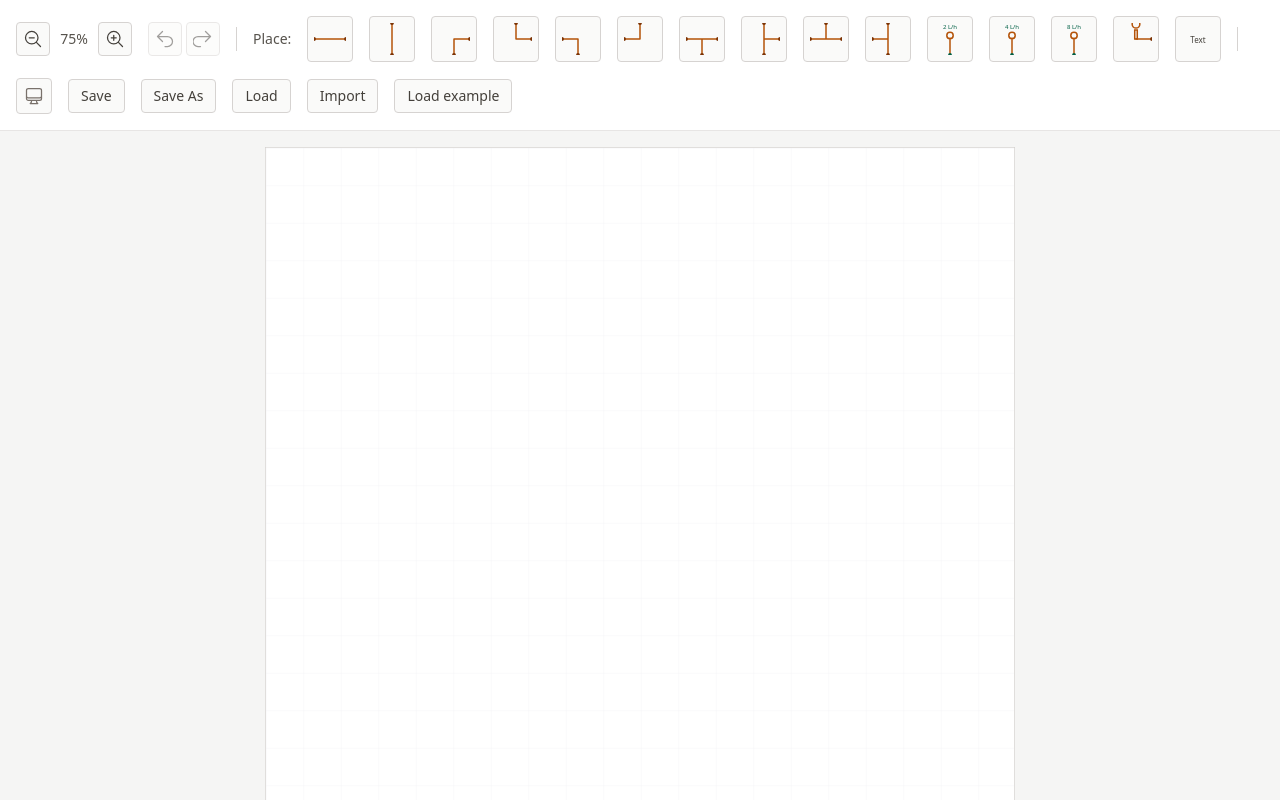
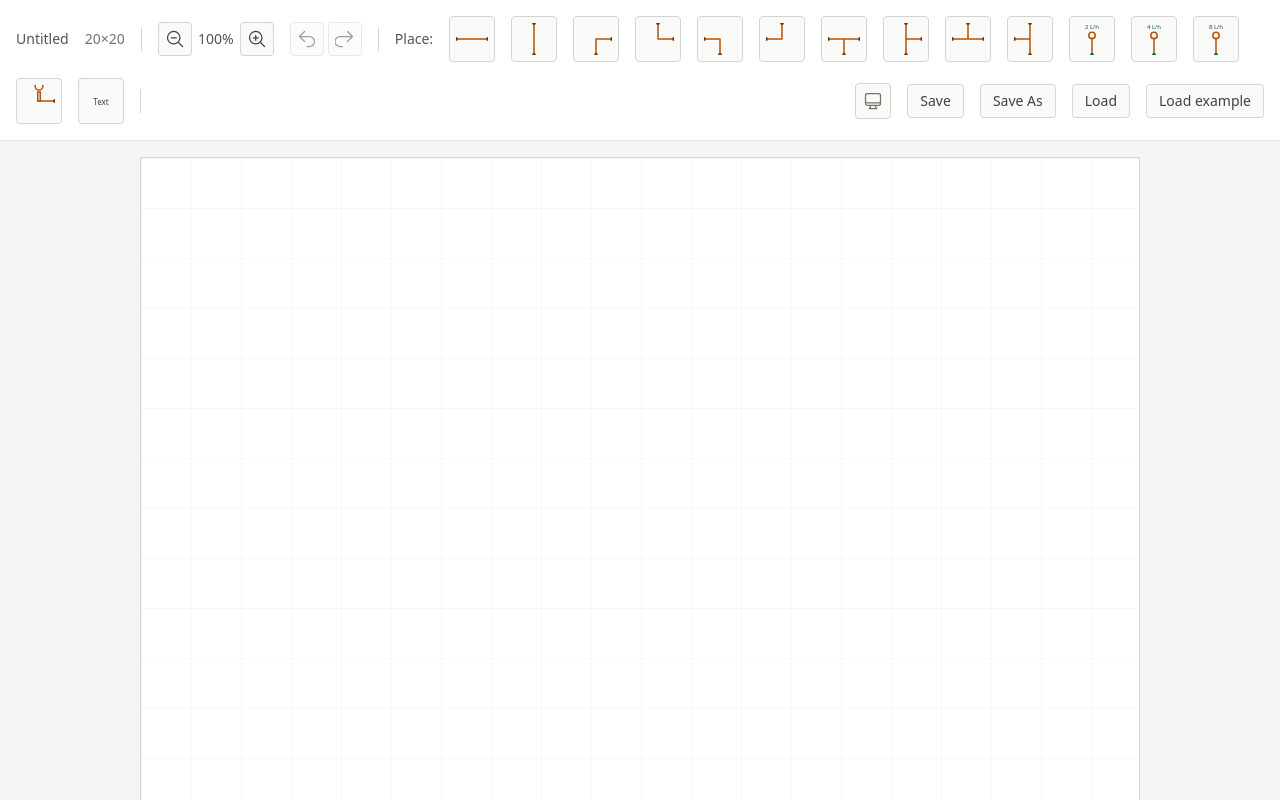
Before and after one commit to eugenefvdm/irrigation-planner, a Next.js app: page / in a window 1280 px wide. Shown: the top 800 px of the page. Built offline with nearby package versions, Linux system fonts and the light colour scheme.

Commit message:
Add Save/Load with file-based persistence, document naming, auto-save, and unsaved changes protection

```diff
--- a/src/app/page.tsx
+++ b/src/app/page.tsx
@@ -2,12 +2,14 @@
 
 import { Toolbar } from "@/components/Toolbar";
 import { GridCanvas } from "@/components/GridCanvas";
+import { DiagramPersistence } from "@/components/DiagramPersistence";
 import { useGridStore } from "@/store/useGridStore";
 
 export default function Home() {
   const zoom = useGridStore((s) => s.zoom);
   return (
     <main className="min-h-screen flex flex-col">
+      <DiagramPersistence />
       <Toolbar />
       <div className="flex-1 p-4 overflow-auto flex justify-center items-start">
         <div
--- /dev/null
+++ b/src/components/DiagramPersistence.tsx
@@ -0,0 +1,37 @@
+"use client";
+
+import { useEffect, useRef } from "react";
+import { useGridStore } from "@/store/useGridStore";
+
+const STORAGE_KEY = "irrigation-diagram";
+
+/**
+ * Restores diagram from localStorage on mount (e.g. after refresh).
+ * Auto-saves to localStorage on every change so a refresh doesn't lose work.
+ */
+export function DiagramPersistence() {
+  const grid = useGridStore((s) => s.grid);
+  const history = useGridStore((s) => s.history);
+  const historyIndex = useGridStore((s) => s.historyIndex);
+  const zoom = useGridStore((s) => s.zoom);
+  const documentName = useGridStore((s) => s.documentName);
+  const isFirstSaveRun = useRef(true);
+
+  useEffect(() => {
+    const json = localStorage.getItem(STORAGE_KEY);
+    if (json) {
+      useGridStore.getState().loadFromJson(json);
+    }
+  }, []);
+
+  useEffect(() => {
+    if (isFirstSaveRun.current) {
+      isFirstSaveRun.current = false;
+      return;
+    }
+    const json = useGridStore.getState().exportJson();
+    localStorage.setItem(STORAGE_KEY, json);
+  }, [grid, history, historyIndex, zoom, documentName]);
+
+  return null;
+}
--- a/src/components/Toolbar.tsx
+++ b/src/components/Toolbar.tsx
@@ -4,6 +4,7 @@ import { useState, useEffect, useCallback, useRef } from "react";
 import { useGridStore } from "@/store/useGridStore";
 import { useThemeStore, type Theme } from "@/store/useThemeStore";
 import { exampleJson } from "@/data/example";
+import { GRID_HEIGHT, GRID_WIDTH } from "@/lib/constants";
 import { ComponentSymbol } from "./ComponentSymbol";
 
 function useToast() {
@@ -105,13 +106,41 @@ export function Toolbar() {
   const redo = useGridStore((s) => s.redo);
   const history = useGridStore((s) => s.history);
   const historyIndex = useGridStore((s) => s.historyIndex);
+  const grid = useGridStore((s) => s.grid);
+  const documentName = useGridStore((s) => s.documentName);
+  const setDocumentName = useGridStore((s) => s.setDocumentName);
+  const [editingName, setEditingName] = useState(false);
+  const [nameInput, setNameInput] = useState(documentName);
+  const nameInputRef = useRef<HTMLInputElement>(null);
+  useEffect(() => {
+    if (editingName) {
+      nameInputRef.current?.focus();
+      nameInputRef.current?.select();
+    }
+  }, [editingName]);
   const canUndo = historyIndex > 0;
   const canRedo = historyIndex < history.length - 1;
+  const lastSavedSnapshotRef = useRef<string | null>(null);
+
+  function checkDirty(): boolean {
+    if (lastSavedSnapshotRef.current === null) {
+      return Object.keys(grid).length > 0;
+    }
+    return exportJson() !== lastSavedSnapshotRef.current;
+  }
+
   const btnClass =
     "p-1.5 rounded border transition-colors border-stone-300 dark:border-stone-600 bg-stone-50 dark:bg-stone-700/50 hover:bg-stone-100 dark:hover:bg-stone-700 text-stone-700 dark:text-stone-300 disabled:opacity-50 disabled:pointer-events-none";
 
   const handleLoadExample = () => {
+    if (checkDirty()) {
+      const discard = window.confirm(
+        "You have unsaved changes. Discard and load example anyway?"
+      );
+      if (!discard) return;
+    }
     useGridStore.getState().loadFromJson(exampleJson);
+    lastSavedSnapshotRef.current = exportJson();
   };
 
   const saveAsFilename = () => {
@@ -124,49 +153,67 @@ export function Toolbar() {
     return `irrigation-plan-${y}-${m}-${d}-${h}-${min}.json`;
   };
 
-  const handleSaveAs = () => {
-    const json = exportJson();
+  function downloadAsFile(json: string, filename: string) {
     const blob = new Blob([json], { type: "application/json" });
     const url = URL.createObjectURL(blob);
     const a = document.createElement("a");
     a.href = url;
-    a.download = saveAsFilename();
+    a.download = filename.endsWith(".json") ? filename : `${filename}.json`;
     a.click();
     URL.revokeObjectURL(url);
+  }
+
+  const handleSaveAs = () => {
+    const json = exportJson();
+    downloadAsFile(json, saveAsFilename());
   };
 
-  const STORAGE_KEY = "irrigation-diagram";
-
   const handleSave = () => {
+    if (documentName === "Untitled") {
+      const name = window.prompt("Enter a name for this diagram (file will be downloaded):");
+      if (name == null) return;
+      const trimmed = name.trim();
+      const fileStem = trimmed
+        ? trimmed.replace(/[^\w\s-]/g, "").replace(/\s+/g, "-")
+        : saveAsFilename().replace(/\.json$/i, "");
+      const displayName = trimmed || fileStem;
+      setDocumentName(displayName);
+      const json = exportJson();
+      downloadAsFile(json, fileStem);
+      lastSavedSnapshotRef.current = json;
+      toast.show("Saved");
+      return;
+    }
     const json = exportJson();
-    localStorage.setItem(STORAGE_KEY, json);
+    const fileStem = documentName.replace(/[^\w\s-]/g, "").replace(/\s+/g, "-") || saveAsFilename().replace(/\.json$/i, "");
+    downloadAsFile(json, fileStem);
+    lastSavedSnapshotRef.current = json;
     toast.show("Saved");
-  };
-
-  const handleLoad = () => {
-    const json = localStorage.getItem(STORAGE_KEY);
-    if (json) {
-      loadFromJson(json);
-      toast.show("Loaded");
-    }
   };
 
   const loadFromJson = useGridStore((s) => s.loadFromJson);
   const fileInputRef = useRef<HTMLInputElement>(null);
 
-  const handleImportClick = () => {
+  const handleLoadClick = () => {
     fileInputRef.current?.click();
   };
 
-  const handleImportFile = (e: React.ChangeEvent<HTMLInputElement>) => {
+  const handleLoadFile = (e: React.ChangeEvent<HTMLInputElement>) => {
     const file = e.target.files?.[0];
     e.target.value = "";
     if (!file) return;
     file.text().then(
       (text) => {
+        if (checkDirty()) {
+          const discard = window.confirm(
+            "You have unsaved changes. Discard and load from file anyway?"
+          );
+          if (!discard) return;
+        }
         try {
           loadFromJson(text);
-          toast.show("Loaded from file");
+          lastSavedSnapshotRef.current = exportJson();
+          toast.show("Loaded");
         } catch {
           toast.show("Invalid file");
         }
@@ -205,6 +252,48 @@ export function Toolbar() {
         </div>
       )}
       <div className="flex flex-wrap items-center gap-4 p-4 bg-white dark:bg-stone-800 border-b border-stone-200 dark:border-stone-700">
+      {editingName ? (
+        <input
+          ref={nameInputRef}
+          type="text"
+          value={nameInput}
+          onChange={(e) => setNameInput(e.target.value)}
+          onBlur={() => {
+            setDocumentName(nameInput);
+            setEditingName(false);
+          }}
+          onKeyDown={(e) => {
+            if (e.key === "Enter") {
+              setDocumentName(nameInput);
+              setEditingName(false);
+              nameInputRef.current?.blur();
+            }
+            if (e.key === "Escape") {
+              setNameInput(documentName);
+              setEditingName(false);
+              nameInputRef.current?.blur();
+            }
+          }}
+          className="text-sm font-medium text-stone-600 dark:text-stone-400 bg-stone-100 dark:bg-stone-700 border border-stone-300 dark:border-stone-600 rounded px-1.5 py-0.5 min-w-[6rem] max-w-[12rem] focus:outline-none focus:ring-1 focus:ring-amber-500 dark:focus:ring-amber-400"
+          aria-label="Document name"
+        />
+      ) : (
+        <button
+          type="button"
+          onClick={() => {
+            setNameInput(documentName);
+            setEditingName(true);
+          }}
+          className="text-sm font-medium text-stone-600 dark:text-stone-400 truncate max-w-[12rem] text-left hover:text-stone-800 dark:hover:text-stone-200 focus:outline-none focus:ring-1 focus:ring-amber-500 dark:focus:ring-amber-400 rounded px-0.5 -mx-0.5"
+          title={`${documentName} (click to rename)`}
+        >
+          {documentName}
+        </button>
+      )}
+      <span className="text-sm text-stone-500 dark:text-stone-500" title="Grid size">
+        {GRID_WIDTH}×{GRID_HEIGHT}
+      </span>
+      <span className="w-px h-6 bg-stone-300 dark:bg-stone-600" />
       <div className="flex items-center gap-1">
         <button type="button" title="Zoom out" onClick={zoomOut} className={btnClass}>
           <ZoomOutIcon className="size-5" />
@@ -322,12 +411,12 @@ export function Toolbar() {
         type="file"
         accept=".json,application/json"
         className="hidden"
-        onChange={handleImportFile}
+        onChange={handleLoadFile}
       />
       <button
         type="button"
         onClick={handleSave}
-        title="Save to browser storage (Ctrl+S)"
+        title="Save (download JSON file) (Ctrl+S)"
         className="px-3 py-1.5 rounded text-sm border border-stone-300 dark:border-stone-600 bg-stone-50 dark:bg-stone-700/50 hover:bg-stone-100 dark:hover:bg-stone-700 text-stone-700 dark:text-stone-300"
       >
         Save
@@ -342,19 +431,11 @@ export function Toolbar() {
       </button>
       <button
         type="button"
-        onClick={handleLoad}
-        title="Load from browser storage"
+        onClick={handleLoadClick}
+        title="Load plan from file"
         className="px-3 py-1.5 rounded text-sm border border-stone-300 dark:border-stone-600 bg-stone-50 dark:bg-stone-700/50 hover:bg-stone-100 dark:hover:bg-stone-700 text-stone-700 dark:text-stone-300"
       >
         Load
-      </button>
-      <button
-        type="button"
-        onClick={handleImportClick}
-        title="Load plan from JSON file"
-        className="px-3 py-1.5 rounded text-sm border border-stone-300 dark:border-stone-600 bg-stone-50 dark:bg-stone-700/50 hover:bg-stone-100 dark:hover:bg-stone-700 text-stone-700 dark:text-stone-300"
-      >
-        Import
       </button>
       <button
         type="button"
--- a/src/data/example.ts
+++ b/src/data/example.ts
@@ -6,5 +6,5 @@ import exampleData from "./example.json";
 export const exampleJson = JSON.stringify(exampleData);
 
 export function getExampleGrid(): GridState {
-  return importGridFromJson(exampleJson);
+  return importGridFromJson(exampleJson).grid;
 }
--- a/src/lib/export.ts
+++ b/src/lib/export.ts
@@ -3,18 +3,31 @@ import { GRID_HEIGHT, GRID_WIDTH } from "./constants";
 
 const EXPORT_VERSION = 1;
 
-export function exportGridToJson(grid: GridState): string {
+export interface ExportOptions {
+  zoom?: number;
+  name?: string;
+}
+
+export function exportGridToJson(grid: GridState, options?: ExportOptions): string {
   const placed: PlacedComponent[] = Object.values(grid);
   const data: ExportData = {
     version: EXPORT_VERSION,
     gridWidth: GRID_WIDTH,
     gridHeight: GRID_HEIGHT,
     placed,
+    ...(options?.zoom != null && { zoom: options.zoom }),
+    ...(options?.name != null && options.name !== "" && { name: options.name }),
   };
   return JSON.stringify(data, null, 2);
 }
 
-export function importGridFromJson(json: string): GridState {
+export interface ImportResult {
+  grid: GridState;
+  zoom?: number;
+  name?: string;
+}
+
+export function importGridFromJson(json: string): ImportResult {
   const data = JSON.parse(json) as ExportData;
   const grid: GridState = {};
   for (const p of data.placed ?? []) {
@@ -34,5 +47,8 @@ export function importGridFromJson(json: string): GridState {
       };
     }
   }
-  return grid;
+  const zoom =
+    typeof data.zoom === "number" && data.zoom >= 0.5 && data.zoom <= 2 ? data.zoom : undefined;
+  const name = typeof data.name === "string" ? data.name : undefined;
+  return { grid, ...(zoom != null && { zoom }), ...(name != null && { name }) };
 }
--- a/src/lib/types.ts
+++ b/src/lib/types.ts
@@ -48,4 +48,6 @@ export interface ExportData {
   gridWidth: number;
   gridHeight: number;
   placed: PlacedComponent[];
+  zoom?: number;
+  name?: string;
 }
--- a/src/store/useGridStore.ts
+++ b/src/store/useGridStore.ts
@@ -22,11 +22,14 @@ const ZOOM_MIN = 0.5;
 const ZOOM_MAX = 2;
 const ZOOM_STEP = 0.25;
 
+const DEFAULT_DOCUMENT_NAME = "Untitled";
+
 interface GridStore {
   grid: GridState;
   history: GridState[];
   historyIndex: number;
   zoom: number;
+  documentName: string;
   selectedCatalogId: string | null;
   selectedCells: SelectionCell[];
   place: (componentId: string, x: number, y: number, rotation?: Rotation, text?: string) => void;
@@ -46,6 +49,7 @@ interface GridStore {
   loadGrid: (grid: GridState) => void;
   loadFromJson: (json: string) => void;
   exportJson: () => string;
+  setDocumentName: (name: string) => void;
   catalog: typeof COMPONENT_CATALOG;
 }
 
@@ -65,7 +69,8 @@ export const useGridStore = create<GridStore>((set, get) => ({
   grid: {},
   history: [{}],
   historyIndex: 0,
-  zoom: 0.75,
+  zoom: 1,
+  documentName: DEFAULT_DOCUMENT_NAME,
   selectedCatalogId: null,
   selectedCells: [],
   catalog: COMPONENT_CATALOG,
@@ -161,14 +166,26 @@ export const useGridStore = create<GridStore>((set, get) => ({
 
   loadFromJson(json) {
     try {
-      const grid = importGridFromJson(json);
-      set({ grid, history: [grid], historyIndex: 0, selectedCells: [] });
+      const { grid, zoom, name } = importGridFromJson(json);
+      set({
+        grid,
+        history: [grid],
+        historyIndex: 0,
+        selectedCells: [],
+        ...(zoom != null && { zoom }),
+        documentName: name ?? DEFAULT_DOCUMENT_NAME,
+      });
     } catch {
       // ignore invalid json
     }
   },
 
   exportJson() {
-    return exportGridToJson(get().grid);
+    const { grid, zoom, documentName } = get();
+    return exportGridToJson(grid, { zoom, name: documentName });
+  },
+
+  setDocumentName(name) {
+    set({ documentName: name.trim() || DEFAULT_DOCUMENT_NAME });
   },
 }));
```
Also changed, not shown: 2 other files (tests, documents, lock files or other folders).
